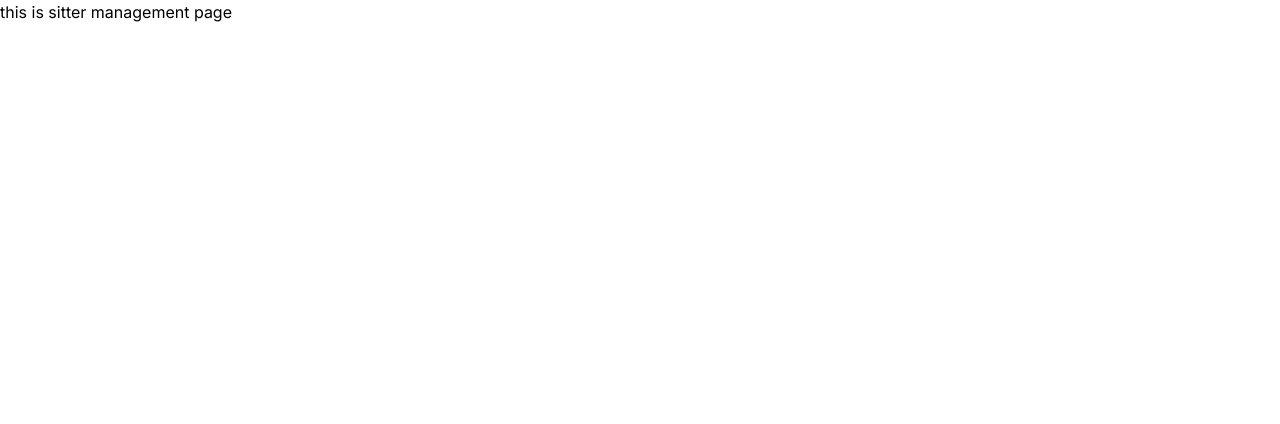
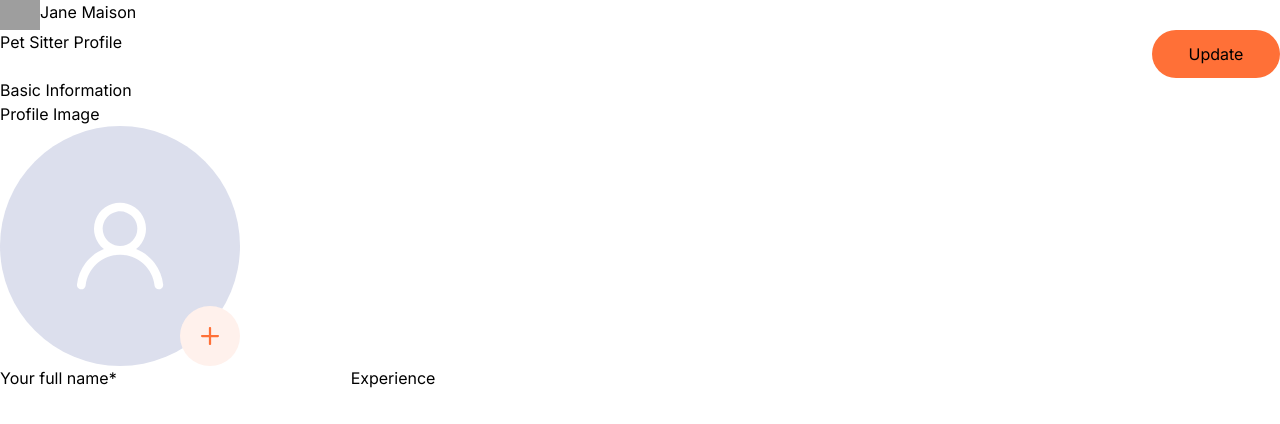
Before and after one commit to scarecrow-404/pet-sitter, a Next.js app: page /sitter_management in a window 1280 px wide. Shown: the top 424 px of the page. Built offline with nearby package versions, Linux system fonts and the light colour scheme; grey boxes are pictures that could not be loaded.

Commit message:
fear:HomePage sitter

```diff
--- a/src/app/sitter_management/page.jsx
+++ b/src/app/sitter_management/page.jsx
@@ -1,7 +1,51 @@
 import React from "react";
+import Image from "next/image";
+import {
+  FormControl,
+  FormLabel,
 
+  FormErrorMessage,
+  FormHelperText,
+} from "@chakra-ui/react";
+import Frame427321094 from "@/asset/images/Frame427321094.svg";
 const SitterManagement = () => {
-  return <div>this is sitter management page</div>;
+  return (
+    <div>
+      <div className="headBar flex">
+        <Image src="/profile.png" width={40} height={40} alt="profile" />
+        <div>Jane Maison</div>
+      </div>
+      <div className="Title flex justify-between">
+        <div className="nameTitle">Pet Sitter Profile</div>
+        <div>
+          <button className="bg-secondOrange rounded-3xl min-w-32 h-12">
+            Update
+          </button>
+        </div>
+      </div>
+      <div>
+        <div>Basic Information</div>
+        <div>
+          <p>Profile Image</p>
+          <Image src={Frame427321094} width={240} height={240} alt="profile" />
+        </div>
+        <div className="flex">
+          <div className="cl">
+            <label htmlFor="fullname">Your full name*</label>
+          <input type="text" className="fullname "/>
+          </div>
+          <div>
+            <FormLabel>Experience</FormLabel>
+
+          </div>
+        </div>
+        <div></div>
+        <div></div>
+      </div>
+      <div></div>
+      <div></div>
+    </div>
+  );
 };
 
 export default SitterManagement;
--- a/src/app/sitter_management/sidebar.jsx
+++ /dev/null
@@ -1,9 +0,0 @@
-import React from 'react'
-
-function sidebar() {
-  return (
-    <div>sidebar</div>
-  )
-}
-
-export default sidebar
--- /dev/null
+++ b/src/components/common/sidebar.jsx
@@ -0,0 +1,20 @@
+import React from "react";
+import logo from "@/asset/images/logoInBlack.svg";
+import Image from "next/image";
+
+function sidebar() {
+  return (
+    <div>
+      <div className="logo">
+        <Image src={logo} alt="logoInBlack" />
+      </div>
+      <div>
+        <div></div>
+        <div></div>
+        <div></div>
+      </div>
+    </div>
+  );
+}
+
+export default sidebar;
```
Also changed, not shown: src/asset/images/Frame427321094.svg (added).
